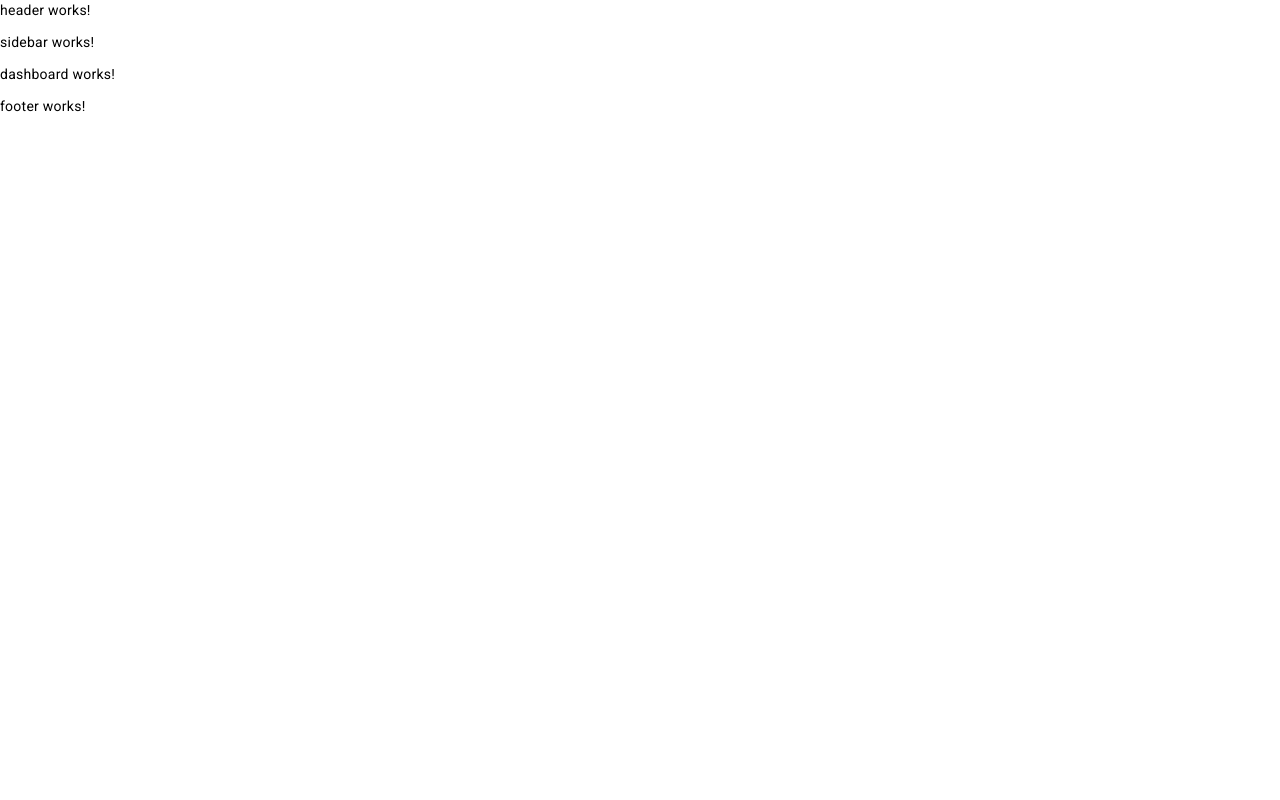
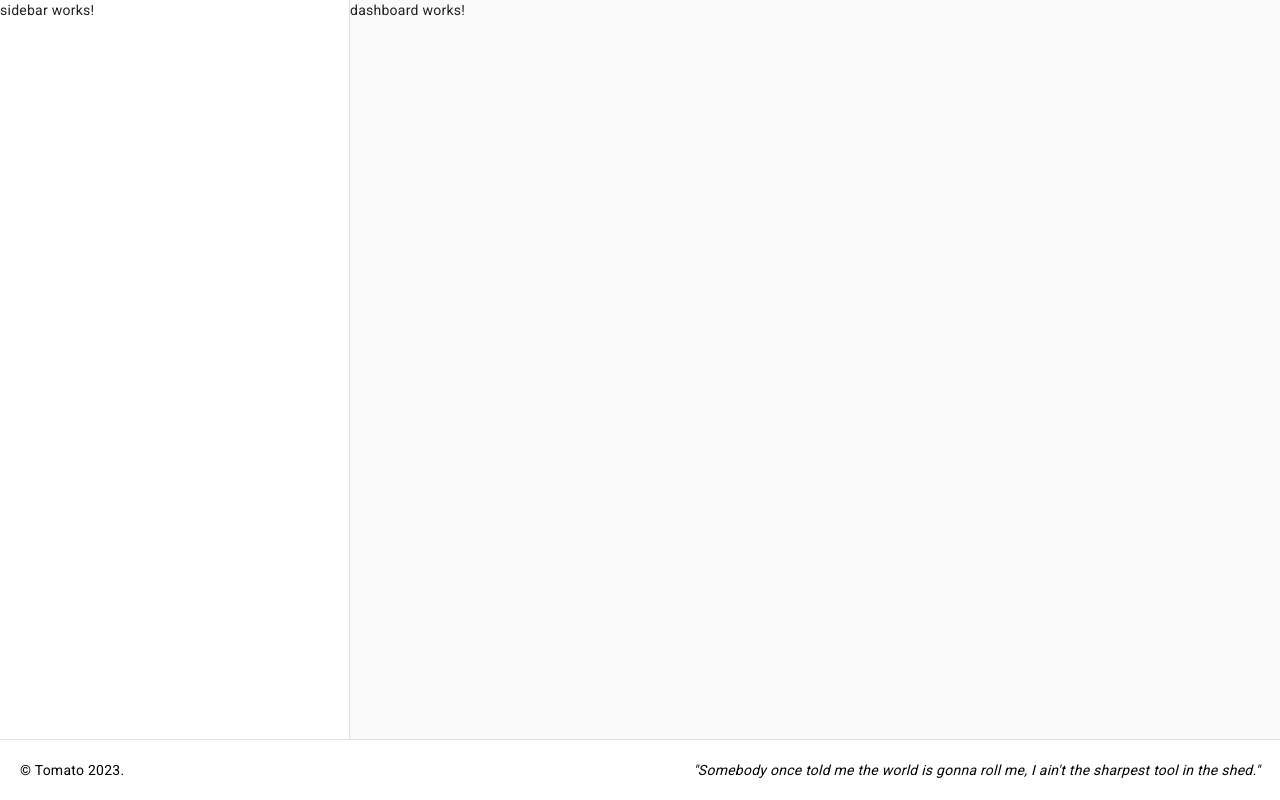
Before and after one commit to beginningshawol/angular_test, an Angular app: page / in a window 1280 px wide. Built offline with nearby package versions, Linux system fonts and the light colour scheme.

Commit message:
Added dividers and containers for a sidebar

```diff
--- a/src/app/layouts/main/main.component.html
+++ b/src/app/layouts/main/main.component.html
@@ -1,6 +1,12 @@
 <app-header></app-header>
-<app-sidebar></app-sidebar>
 
-<router-outlet></router-outlet>
+<mat-drawer-container>
+    <mat-drawer mode="side" opened>
+        <app-sidebar></app-sidebar>
+    </mat-drawer>
+    <mat-drawer-content>
+        <router-outlet></router-outlet>
+    </mat-drawer-content>
+</mat-drawer-container>
 
 <app-footer></app-footer>
--- a/src/app/layouts/main/main.component.scss
+++ b/src/app/layouts/main/main.component.scss
@@ -0,0 +1,13 @@
+:host {
+    display: flex;
+    flex-direction: column;
+    height: 100%;
+}
+
+mat-drawer {
+    width: 350px;
+}
+
+mat-drawer-container {
+    height: 100%;
+}
--- a/src/app/layouts/main/main.module.ts
+++ b/src/app/layouts/main/main.module.ts
@@ -5,7 +5,7 @@ import { DashboardComponent } from 'src/app/pages/dashboard/dashboard.component'
 import { RouterModule } from '@angular/router';
 import { SectionsModule } from 'src/app/sections/sections.module';
 import { PostsComponent } from 'src/app/pages/posts/posts.component';
-
+import { MatSidenavModule } from '@angular/material/sidenav'
 
 @NgModule({
   declarations: [
@@ -16,7 +16,8 @@ import { PostsComponent } from 'src/app/pages/posts/posts.component';
   imports: [
     CommonModule,
     RouterModule,
-    SectionsModule
+    SectionsModule,
+    MatSidenavModule
   ]
 })
 export class MainModule { }
--- a/src/app/sections/footer/footer.component.html
+++ b/src/app/sections/footer/footer.component.html
@@ -1 +1,4 @@
-<p>footer works!</p>
+<mat-divider></mat-divider>
+<footer>
+    &copy; Tomato 2023. <i>"Somebody once told me the world is gonna roll me, I ain't the sharpest tool in the shed."</i>
+</footer>
--- a/src/app/sections/footer/footer.component.scss
+++ b/src/app/sections/footer/footer.component.scss
@@ -0,0 +1,6 @@
+footer {
+    padding: 20px;
+}
+i {
+    float: right;
+}
--- a/src/app/sections/header/header.component.html
+++ b/src/app/sections/header/header.component.html
@@ -1 +1,3 @@
-<p>header works!</p>
+<header>
+
+</header>
--- a/src/app/sections/sections.module.ts
+++ b/src/app/sections/sections.module.ts
@@ -3,7 +3,7 @@ import { CommonModule } from '@angular/common';
 import { HeaderComponent } from './header/header.component';
 import { FooterComponent } from './footer/footer.component';
 import { SidebarComponent } from './sidebar/sidebar.component';
-
+import { MatDividerModule } from '@angular/material/divider'
 
 @NgModule({
   declarations: [
@@ -12,7 +12,8 @@ import { SidebarComponent } from './sidebar/sidebar.component';
     SidebarComponent
   ],
   imports: [
-    CommonModule
+    CommonModule,
+    MatDividerModule
   ],
   exports: [
     HeaderComponent,
```
